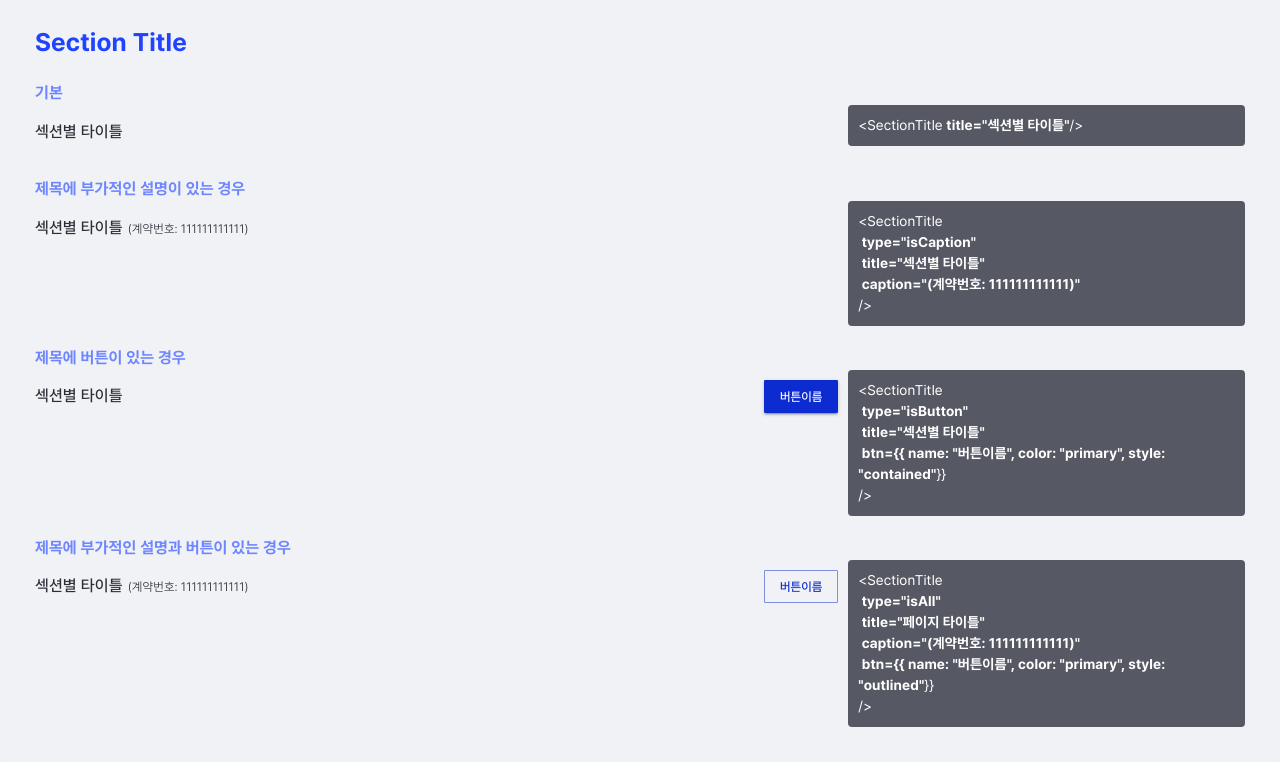
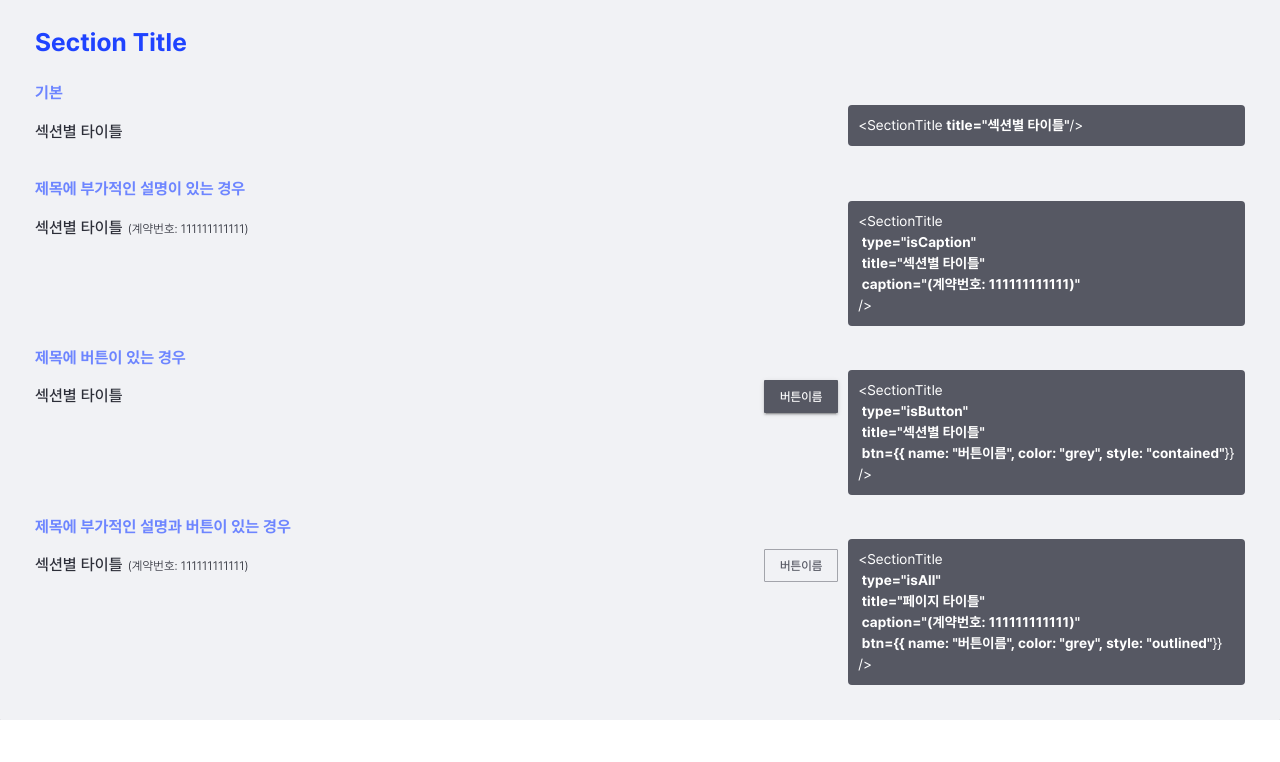
Before and after one commit to haejuoh/rentpub, a React (Create React App) app: page / in a window 1280 px wide. Shown: the part 1436-2198 px from the top of the page. After the commit the page ends 2156 px from the top, so only its background shows below. Built offline with nearby package versions, Linux system fonts and the light colour scheme.

Commit message:
grey object / main, contrastText 지정

```diff
--- a/src/assets/style/customTheme.js
+++ b/src/assets/style/customTheme.js
@@ -46,6 +46,7 @@ const lightTheme = createTheme({
       contrastText: "#FFF",
     },
     grey: {
+      main: "#565863",
       0: "#FFF",
       100: "#F9FBFF",
       200: "#F1F2F5",
@@ -55,6 +56,7 @@ const lightTheme = createTheme({
       600: "#757781",
       700: "#565863",
       900: "#2C2E38",
+      contrastText: "#FFF",
     },
     text: {
       primary: "#2C2E38",
@@ -188,6 +190,7 @@ const darkTheme = createTheme({
       contrastText: "#FFF",
     },
     grey: {
+      main: "#DCD8E1",
       0: "#29242F",
       100: "#29242F",
       200: "#322C3A",
@@ -197,6 +200,7 @@ const darkTheme = createTheme({
       600: "#8E8996",
       700: "#DCD8E1",
       900: "#FFF",
+      contrastText: "#29242F",
     },
     text: {
       primary: "#FFF",
--- a/src/guide/SectionTit.js
+++ b/src/guide/SectionTit.js
@@ -63,7 +63,7 @@ const SectionTit = () => {
             title="섹션별 타이틀"
             btn={{
               name: "버튼이름",
-              color: "primary",
+              color: "grey",
               style: "contained",
             }}
           />
@@ -76,7 +76,7 @@ const SectionTit = () => {
               <br />
               &nbsp;title="섹션별 타이틀"
               <br />
-              &nbsp;btn=&#123;&#123; name: "버튼이름", color: "primary", style:
+              &nbsp;btn=&#123;&#123; name: "버튼이름", color: "grey", style:
               "contained"
             </b>
             &#125;&#125;
@@ -96,7 +96,7 @@ const SectionTit = () => {
             caption="(계약번호: 111111111111)"
             btn={{
               name: "버튼이름",
-              color: "primary",
+              color: "grey",
               style: "outlined",
             }}
           />
@@ -111,7 +111,7 @@ const SectionTit = () => {
               <br />
               &nbsp;caption="(계약번호: 111111111111)"
               <br />
-              &nbsp;btn=&#123;&#123; name: "버튼이름", color: "primary", style:
+              &nbsp;btn=&#123;&#123; name: "버튼이름", color: "grey", style:
               "outlined"
             </b>
             &#125;&#125;
```
